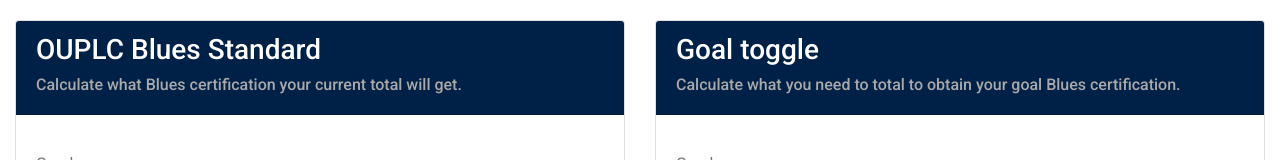
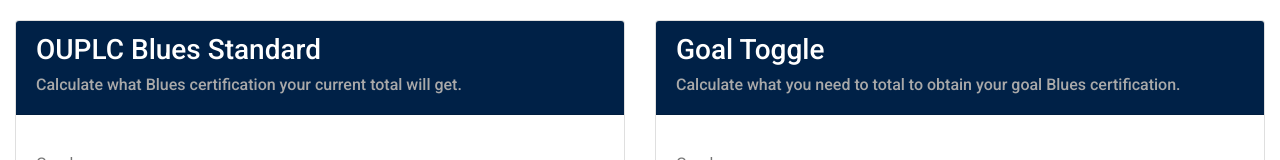
Before and after one commit to DuncanTLaw/Blues-Calculator, an Angular app: page / in a window 1280 px wide. Shown: the top 160 px of the page. Built offline with nearby package versions, Linux system fonts and the light colour scheme.

Commit message:
Capitalise headings

```diff
--- a/src/app/app.component.html
+++ b/src/app/app.component.html
@@ -96,7 +96,7 @@
 
     <div class="card">
       <div class="card-header" style="font-size: 18pt;">
-        <h3>Goal toggle</h3>
+        <h3>Goal Toggle</h3>
         <h6 style="color: darkgray;">Calculate what you need to total to obtain your goal Blues certification.</h6>
       </div>
       <div class="card-body">
```
